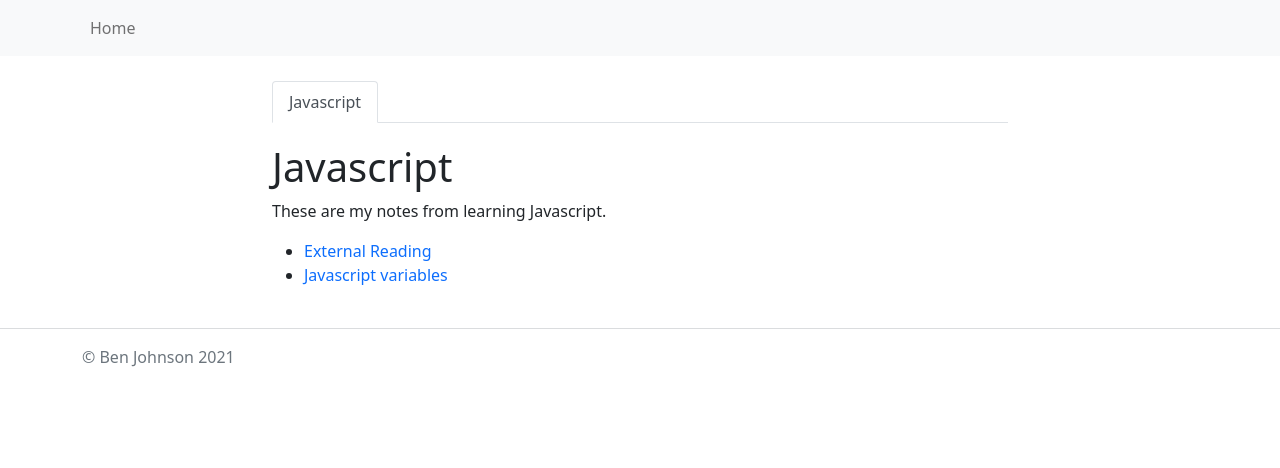
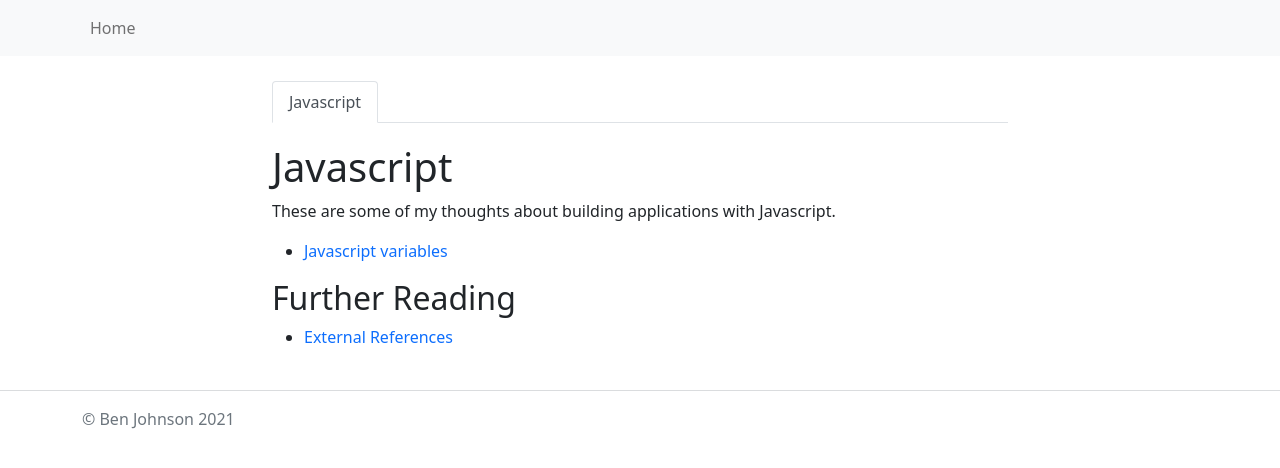
Before and after one commit to bdjohnson529/codechalet.com, a Jekyll site: the page built from _docs/javascript/index.md, in a window 1280 px wide. Shown: the top 468 px of the page. Built offline with Jekyll 4.4.1, drawn with Linux system fonts in a browser that asks for light colours.

Commit message:
refactor :js

```diff
--- a/_docs/javascript/index.md
+++ b/_docs/javascript/index.md
@@ -8,12 +8,12 @@ image: javascript
 ---
 {% assign pages = site.docs | sort: 'order' %}
 
-These are my notes from learning Javascript.
+These are some of my thoughts about building applications with Javascript.
 
 <ul>
 {%- for page in pages -%}
   {% if page.path contains "javascript" %}
-    {% unless page.path contains "index.md" %}
+    {% unless page.path contains "index.md" or page.path contains "references.md" %}
       <li>
         <a href="{{ page.url | relative_url }}">
           {{ page.title | escape }}
@@ -23,3 +23,7 @@ These are my notes from learning Javascript.
   {% endif %}
 {%- endfor -%}
 </ul>
+
+
+## Further Reading
+* [External References](references.html)
```
Also changed, not shown: _docs/javascript/js-variables.md (+1 -1 lines), _docs/javascript/references.md (renamed from _docs/javascript/external-reading.md, +1 -1 lines).
